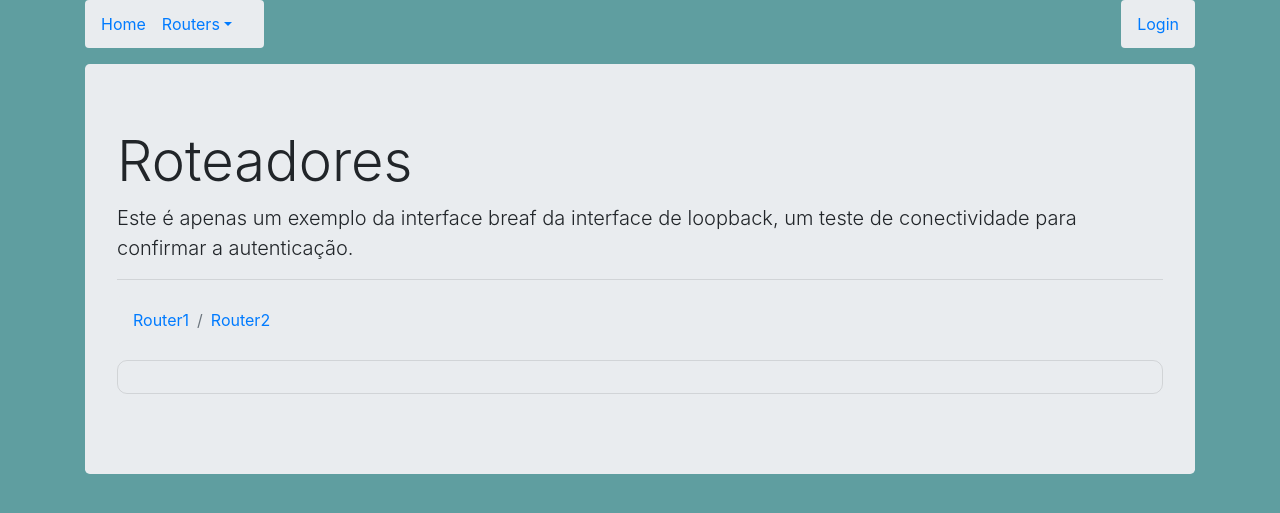
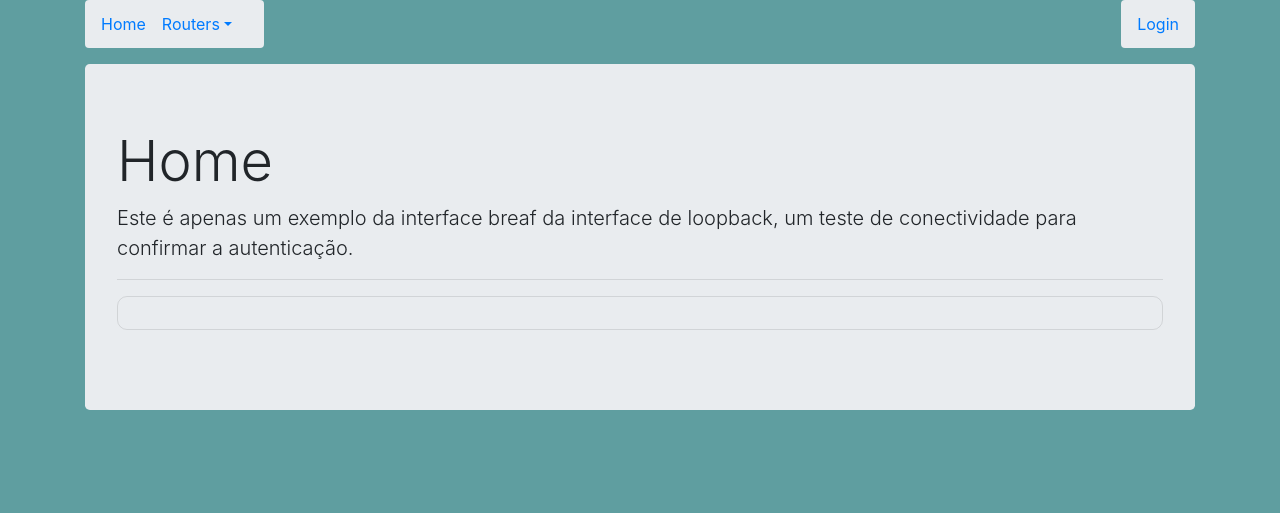
Before and after one commit to fabioew89/dev-auto.clickip.com.br, a Flask app: page / in a window 1280 px wide. Shown: the top 513 px of the page. Run offline with Flask 3, Linux system fonts and the light colour scheme; parts of the project's set-up code (start-up, migrations or seed data) failed here and were passed over; some libraries are stand-ins or nearby versions.

Commit message:
fix: del breadcrumb in page home.html

```diff
--- a/app/templates/home.html
+++ b/app/templates/home.html
@@ -1,15 +1,10 @@
 {% extends 'layout.html' %}
 
 {% block content %}
-<h1 class="display-4">{% block title %}Roteadores{% endblock %}</h1>
+<h1 class="display-4">{% block title %}Home{% endblock %}</h1>
 <p class="lead">Este é apenas um exemplo da interface breaf da interface de loopback, um teste de conectividade para
     confirmar a autenticação.</p>
 <hr>
-
-<nav class="breadcrumb">
-    <a href="#" class="breadcrumb-item">Router1</a>
-    <a href="#" class="breadcrumb-item">Router2</a>
-</nav>
 
 <pre class="pre-scrollable max-height" style="
                 border: solid 1px rgba(0, 0, 0, .1);
```
